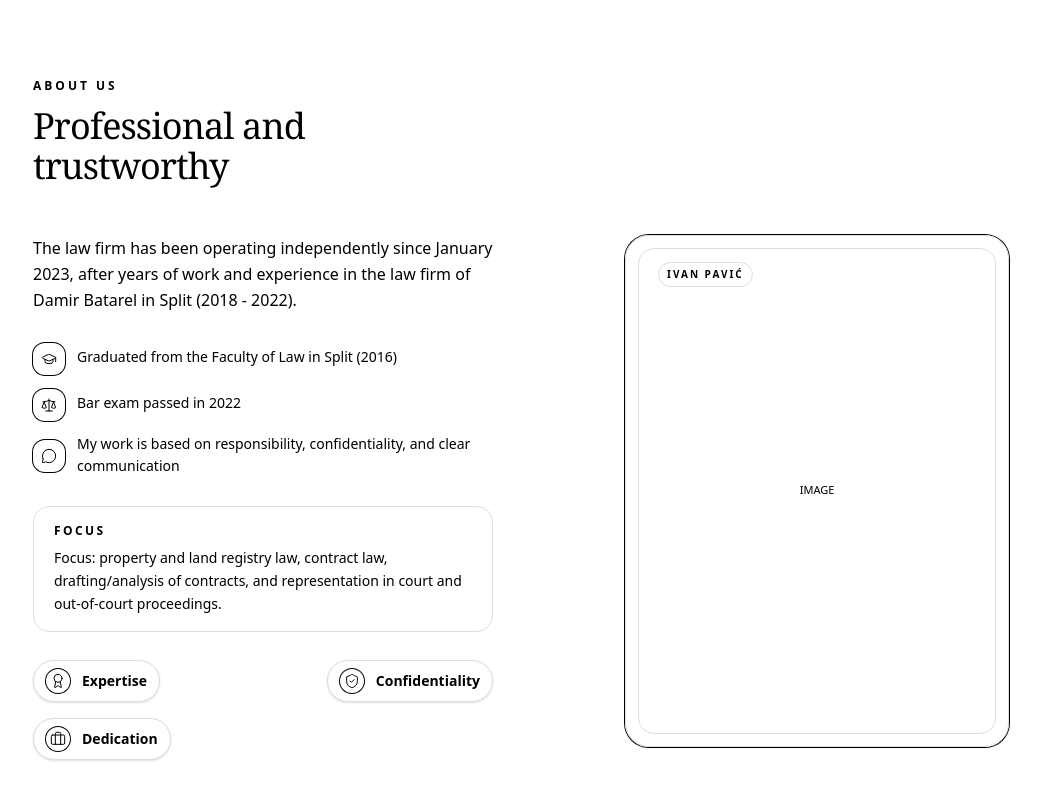
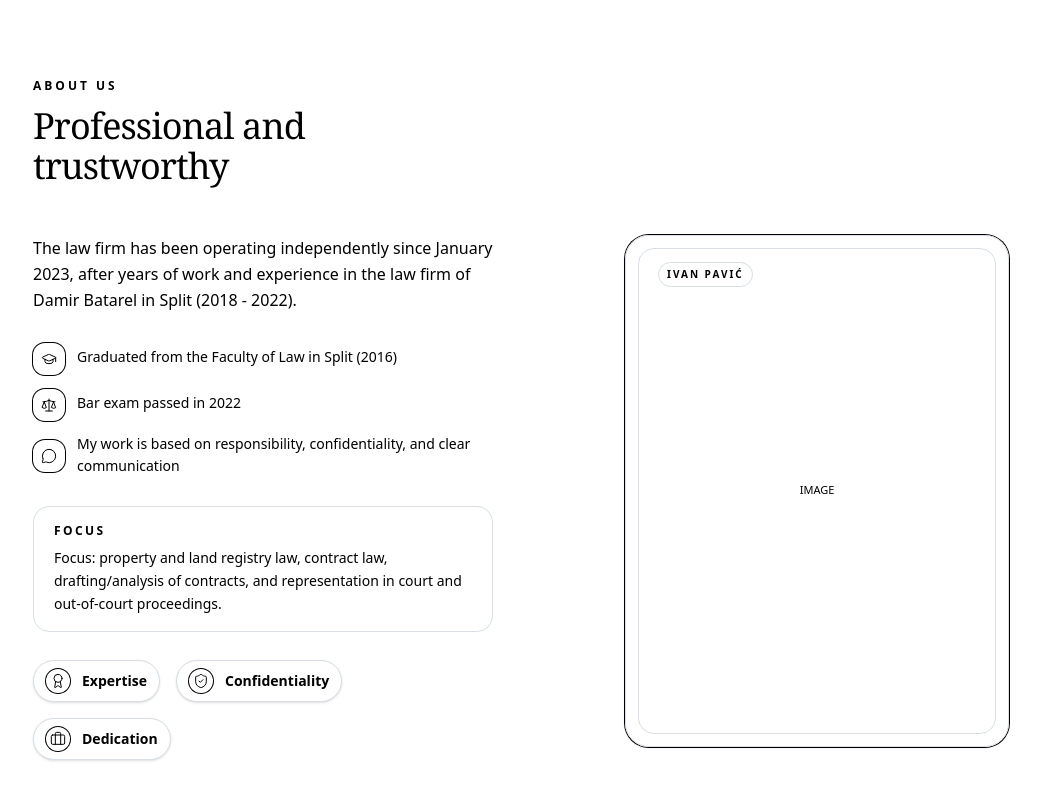
Before and after one commit to ipavic933-spec/website-pavic, a Next.js app: page /en in a window 1280 px wide. Shown: the part 198-998 px from the top of the page, without its empty margins (119-1160 px from the left). Built offline with nearby package versions, Linux system fonts and the light colour scheme.

Commit message:
Adjusted style (spacing) for badges

```diff
--- a/src/components/About.tsx
+++ b/src/components/About.tsx
@@ -55,7 +55,7 @@ const About = () => {
               </p>
             </div>
 
-            <div className="flex justify-between gap-4 flex-wrap">
+            <div className="flex justify-baseline gap-4 flex-wrap">
               {pillList.map((pill, index) => (
                 <Badge variant='outline' key={index} className="bg-white py-2 px-3 shadow-sm flex flex-row gap-3">
                   <div className="flex items-center justify-center rounded-xl bg-brand-50 text-brand-700 ring-1 ring-brand-200 p-1">
```
